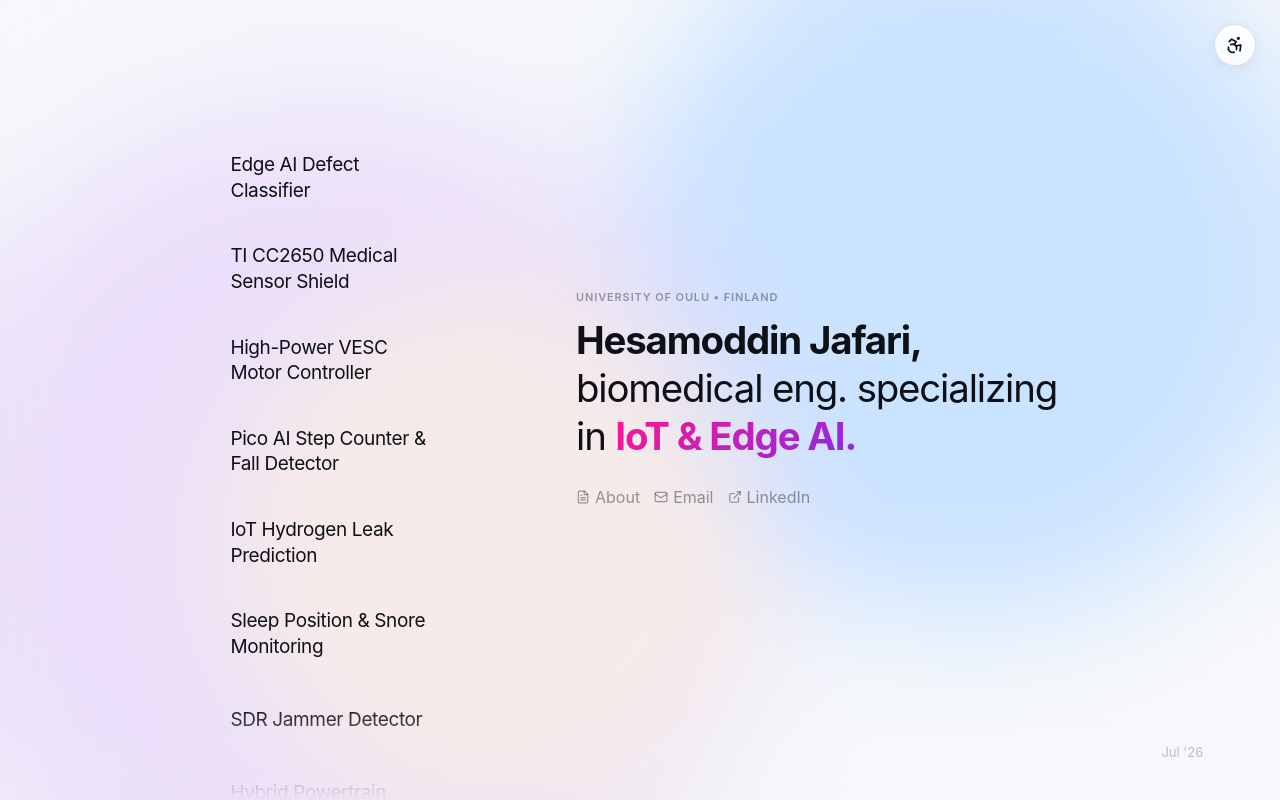
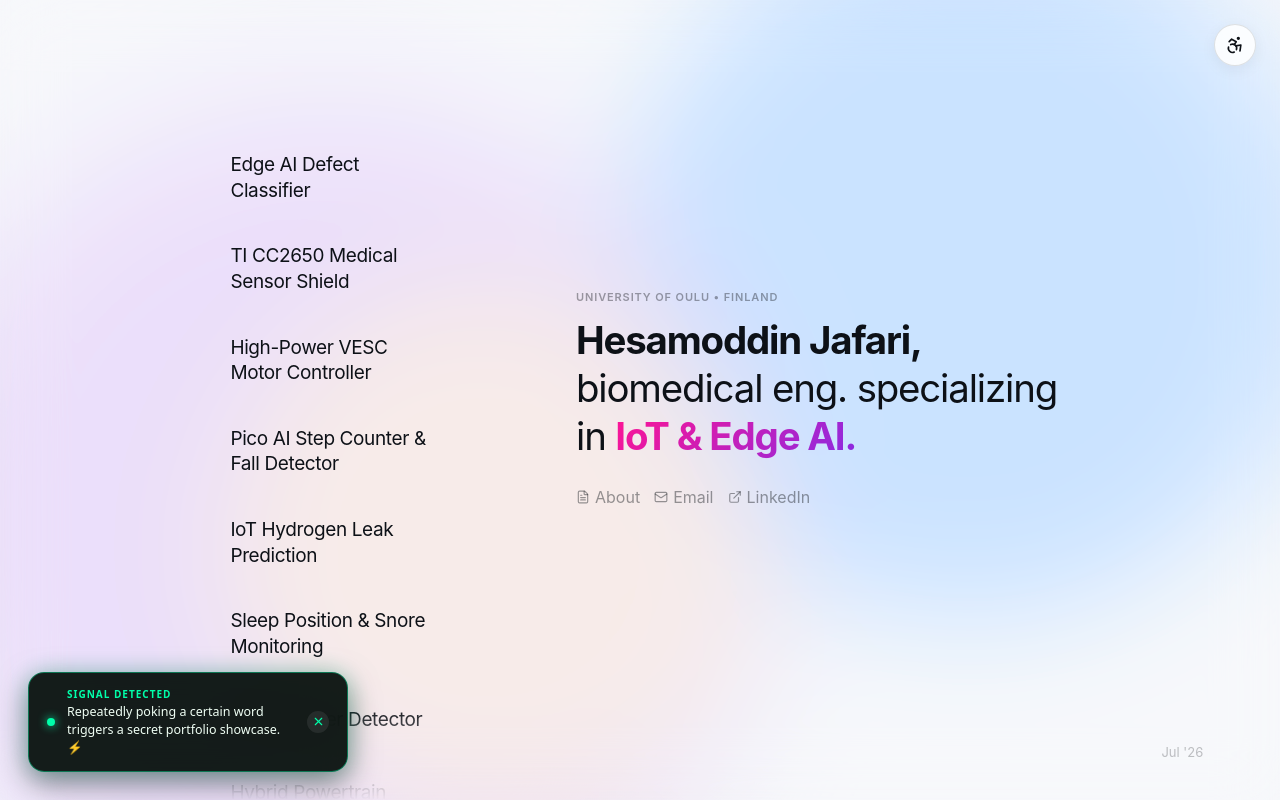
Before and after one commit to hjafari890/hesam-cv, a React (Vite) app: page / in a window 1280 px wide. Built offline with nearby package versions, Linux system fonts and the light colour scheme.

Commit message:
Update easter egg hint with digital glitch animation and punchy short phrase; set instant visibility for testing

```diff
--- a/src/App.jsx
+++ b/src/App.jsx
@@ -610,13 +610,13 @@ function App() {
 
   const [mobileActiveIndex, setMobileActiveIndex] = useState(null);
 
-  // 2-Minute Idle/Dwell Timer for Subtle PCB Mode Easter Egg Hint
+  // Idle/Dwell Timer for PCB Mode Easter Egg Hint (Set to 1s for immediate testing)
   useEffect(() => {
     const hintTimer = setTimeout(() => {
       if (!isPcbMode) {
         setShowEasterEggHint(true);
       }
-    }, 120000); // 2 minutes
+    }, 1000);
     return () => clearTimeout(hintTimer);
   }, [isPcbMode]);
 
@@ -1036,59 +1036,66 @@ function App() {
         />
       )}
 
-      {/* Secretive & Playful 2-Minute Easter Egg Toast Hint */}
+      {/* Digital Glitch Easter Egg Toast Hint */}
       <AnimatePresence>
         {showEasterEggHint && !isPcbMode && (
           <motion.div
-            initial={{ opacity: 0, y: 40, scale: 0.85, rotate: -2 }}
-            animate={{ opacity: 1, y: 0, scale: 1, rotate: 0 }}
-            exit={{ opacity: 0, y: 40, scale: 0.85, rotate: 2 }}
-            transition={{ type: "spring", stiffness: 350, damping: 25 }}
+            initial={{ opacity: 0, y: 30, scale: 0.9 }}
+            animate={{
+              opacity: [0.9, 1, 0.85, 1],
+              y: 0,
+              scale: 1,
+              x: [0, -2, 2, -1, 1, 0]
+            }}
+            exit={{ opacity: 0, y: 30, scale: 0.9 }}
+            transition={{
+              duration: 0.4,
+              x: { duration: 0.25, repeat: 3, repeatType: "reverse", ease: "easeInOut" }
+            }}
             style={{
               position: 'fixed',
               bottom: '28px',
               left: '28px',
               zIndex: 145,
-              maxWidth: '350px',
-              padding: '16px 20px',
-              borderRadius: '20px',
-              background: 'rgba(9, 18, 14, 0.94)',
-              backdropFilter: 'blur(24px)',
-              border: '1px dashed rgba(0, 255, 170, 0.5)',
-              boxShadow: '0 20px 50px rgba(0, 255, 170, 0.18), 0 10px 30px rgba(0, 0, 0, 0.4)',
+              maxWidth: '320px',
+              padding: '14px 18px',
+              borderRadius: '16px',
+              background: 'rgba(7, 15, 12, 0.94)',
+              backdropFilter: 'blur(20px)',
+              border: '1px solid rgba(0, 255, 170, 0.4)',
+              boxShadow: '0 0 25px rgba(0, 255, 170, 0.2), 0 10px 30px rgba(0,0,0,0.5)',
               display: 'flex',
-              alignItems: 'flex-start',
-              gap: '14px',
+              alignItems: 'center',
+              gap: '12px',
               color: '#e0ffe0',
               fontSize: '13px',
-              lineHeight: 1.45
+              fontFamily: 'system-ui, -apple-system, sans-serif'
             }}
           >
-            <div style={{
-              background: 'rgba(0, 255, 170, 0.15)',
-              padding: '8px',
-              borderRadius: '12px',
-              display: 'flex',
-              alignItems: 'center',
-              justifyContent: 'center',
-              color: '#00ffaa',
-              flexShrink: 0,
-              marginTop: '2px'
-            }}>
-              <Cpu size={20} />
-            </div>
+            <motion.div
+              animate={{ opacity: [1, 0.3, 1] }}
+              transition={{ duration: 1.5, repeat: Infinity }}
+              style={{
+                width: '8px',
+                height: '8px',
+                borderRadius: '50%',
+                background: '#00ffaa',
+                boxShadow: '0 0 10px #00ffaa',
+                flexShrink: 0
+              }}
+            />
             <div style={{ flex: 1 }}>
-              <p style={{ margin: 0, fontWeight: 700, fontSize: '0.85rem', color: '#00ffaa', letterSpacing: '0.04em', textTransform: 'uppercase' }}>
-                🕵️ Classified System Rumor
-              </p>
-              <p style={{ margin: '6px 0 0', color: 'rgba(224, 255, 224, 0.85)', fontSize: '12.5px', lineHeight: 1.5 }}>
-                Legend has it that repeatedly poking a certain biomedical engineer's name <strong>3 times</strong> triggers a secret PCB hardware override... but shhh, you didn't hear it from me! 🤫
+              <span style={{ fontSize: '10px', textTransform: 'uppercase', letterSpacing: '0.1em', color: '#00ffaa', fontWeight: 700, display: 'block', marginBottom: '2px' }}>
+                SIGNAL DETECTED
+              </span>
+              <p style={{ margin: 0, color: '#f0fff5', fontSize: '12.5px', lineHeight: 1.45, fontWeight: 500 }}>
+                Repeatedly poking a certain word triggers a secret portfolio showcase. ⚡
               </p>
             </div>
             <button
               onClick={() => setShowEasterEggHint(false)}
               style={{
-                background: 'rgba(255, 255, 255, 0.1)',
+                background: 'rgba(255, 255, 255, 0.08)',
                 border: 'none',
                 borderRadius: '50%',
                 width: '22px',
@@ -1099,8 +1106,7 @@ function App() {
                 cursor: 'pointer',
                 padding: 0,
                 color: '#00ffaa',
-                flexShrink: 0,
-                marginTop: '2px'
+                flexShrink: 0
               }}
               aria-label="Dismiss hint"
             >
```
